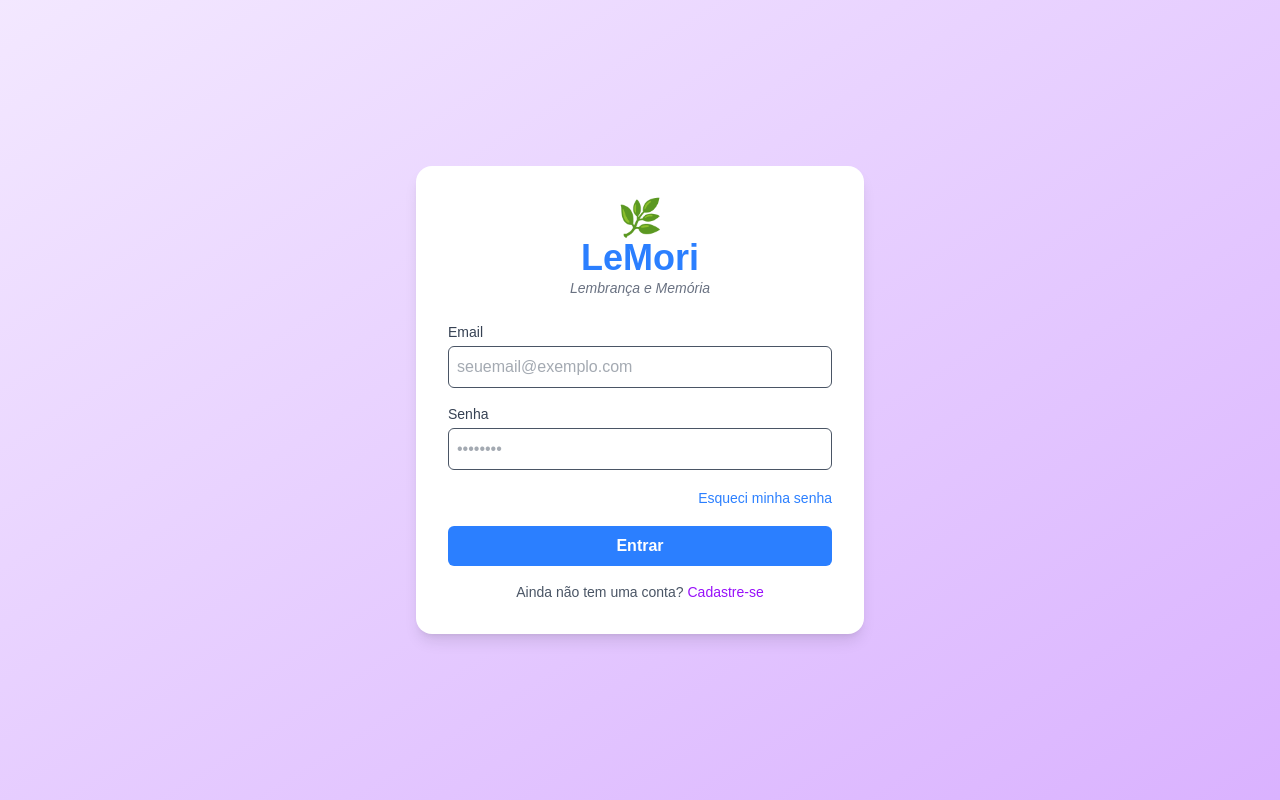
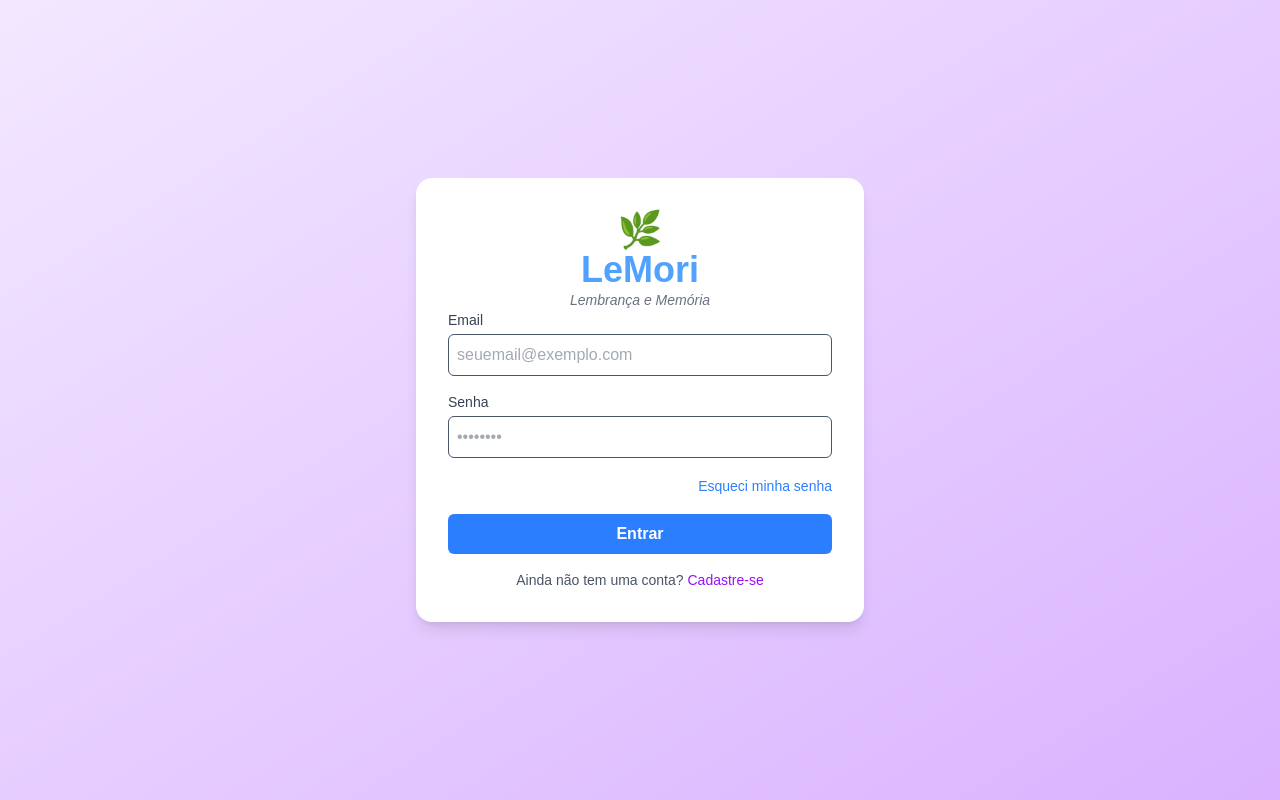
Before and after one commit to elbiojuzao/LeMori, a Next.js app: page /login in a window 1280 px wide. Built offline with nearby package versions, Linux system fonts and the light colour scheme.

Commit message:
componente Logo

```diff
--- a/components/Header.tsx
+++ b/components/Header.tsx
@@ -1,14 +1,11 @@
 import Link from 'next/link'
+import Logo from '@/components/logo'
 
 export default function Header() {
   return (
     <header className="bg-white py-4 px-6 flex justify-between items-center">
       {/* Logo e título */}
-      <div className="text-center">
-        <h1 className="text-4xl">🌿</h1>
-        <h1 className="text-4xl font-bold text-blue-500">LeMori</h1>
-        <p className="text-gray-500 italic text-sm">Lembrança e Memória</p>
-      </div>
+      <Logo />
       <nav className="space-x-4">
         <Link href="/dashboard" className="text-gray-600 hover:text-blue-500">Início</Link>
         <Link href="/homenagens/nova" className="text-gray-600 hover:text-blue-500">Nova Homenagem</Link>
--- /dev/null
+++ b/components/Logo.tsx
@@ -0,0 +1,9 @@
+export default function Logo() {
+  return (
+      <div className="text-center">
+        <h1 className="text-4xl">🌿</h1>
+        <h1 className="text-4xl font-bold text-blue-400">LeMori</h1>
+        <p className="text-gray-500 italic text-sm">Lembrança e Memória</p>
+      </div>
+  )
+}
--- a/pages/login.tsx
+++ b/pages/login.tsx
@@ -1,4 +1,5 @@
 import Head from 'next/head'
+import Logo from '@/components/logo'
 
 export default function Login() {
   return (
@@ -10,11 +11,7 @@ export default function Login() {
       <div className="flex min-h-screen items-center justify-center bg-gradient-to-br from-purple-100 to-purple-300 px-4">
         <div className="w-full max-w-md rounded-2xl bg-white p-8 shadow-lg">
           {/* Logo e título */}
-          <div className="mb-6 text-center">
-            <h1 className="text-4xl">🌿</h1>
-            <h1 className="text-4xl font-bold text-blue-500">LeMori</h1>
-            <p className="text-gray-500 italic text-sm">Lembrança e Memória</p>
-          </div>
+          <Logo />
           {/* Formulário */}
           <form className="space-y-4" onSubmit={(e) => e.preventDefault()}>
             <div>
```
